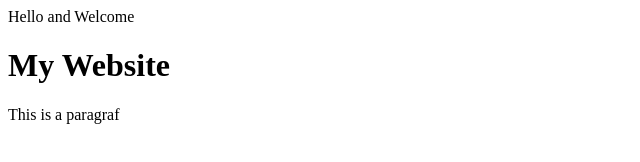
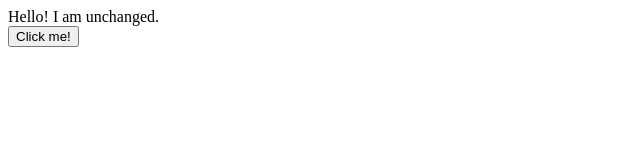
Before and after one commit to Lalika31253/static-site, a plain HTML site: page index.html in a window 1280 px wide. Shown: the whole page, without its empty margins (0-640 px from the left). Drawn offline with Linux system fonts and the light colour scheme.

Commit message:
Update index.html

```diff
--- a/index.html
+++ b/index.html
@@ -1,11 +1,2 @@
-Hello and Welcome
-<html
-<head>
-  <title>My static site</title>
-</head>
-
-<body>
-  <h1>My Website </h1>
-  <p> This is a paragraf</p>
-</body>
-  </html>
+<div id="message-box">Hello! I am unchanged.</div>
+<button id="magic-button"> Click me!</button>
```
